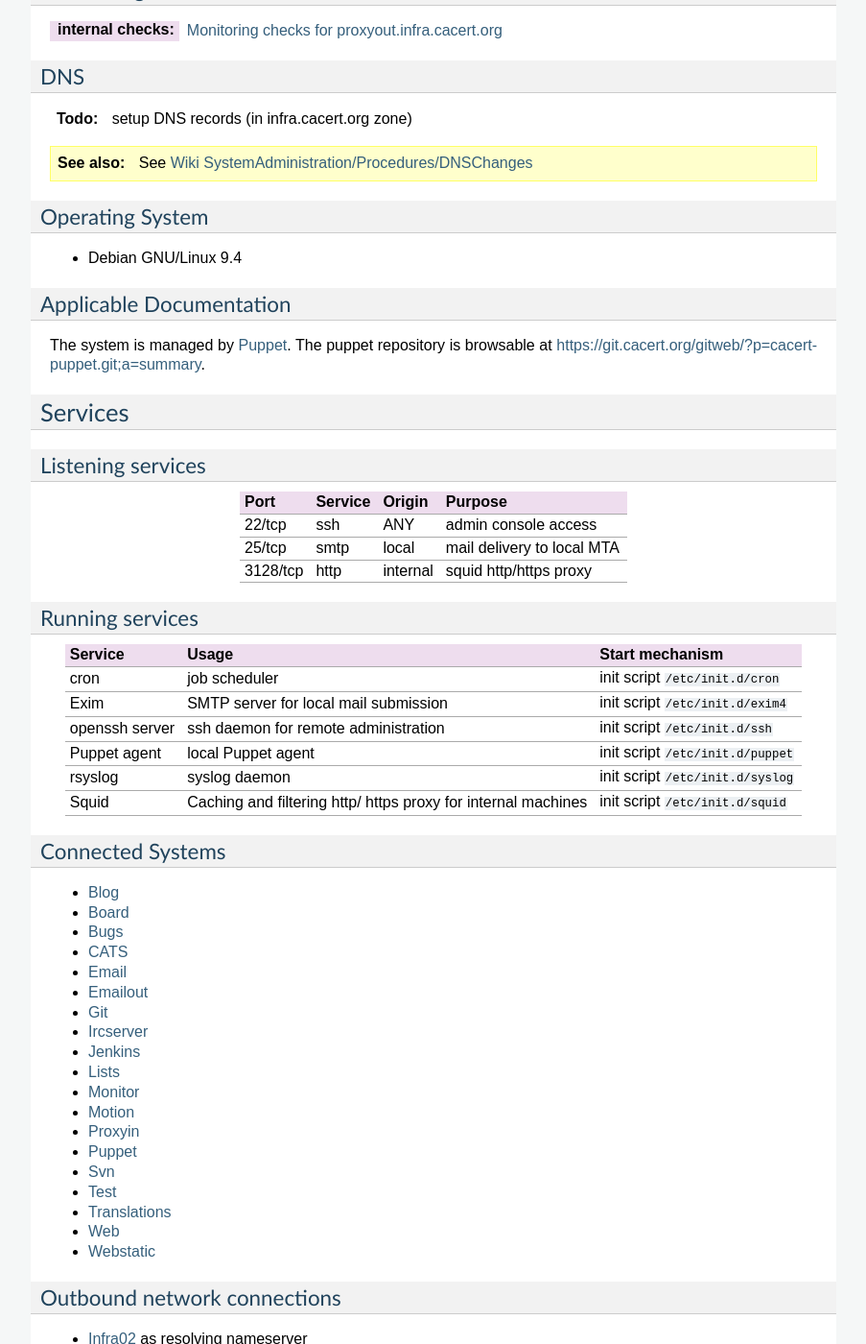
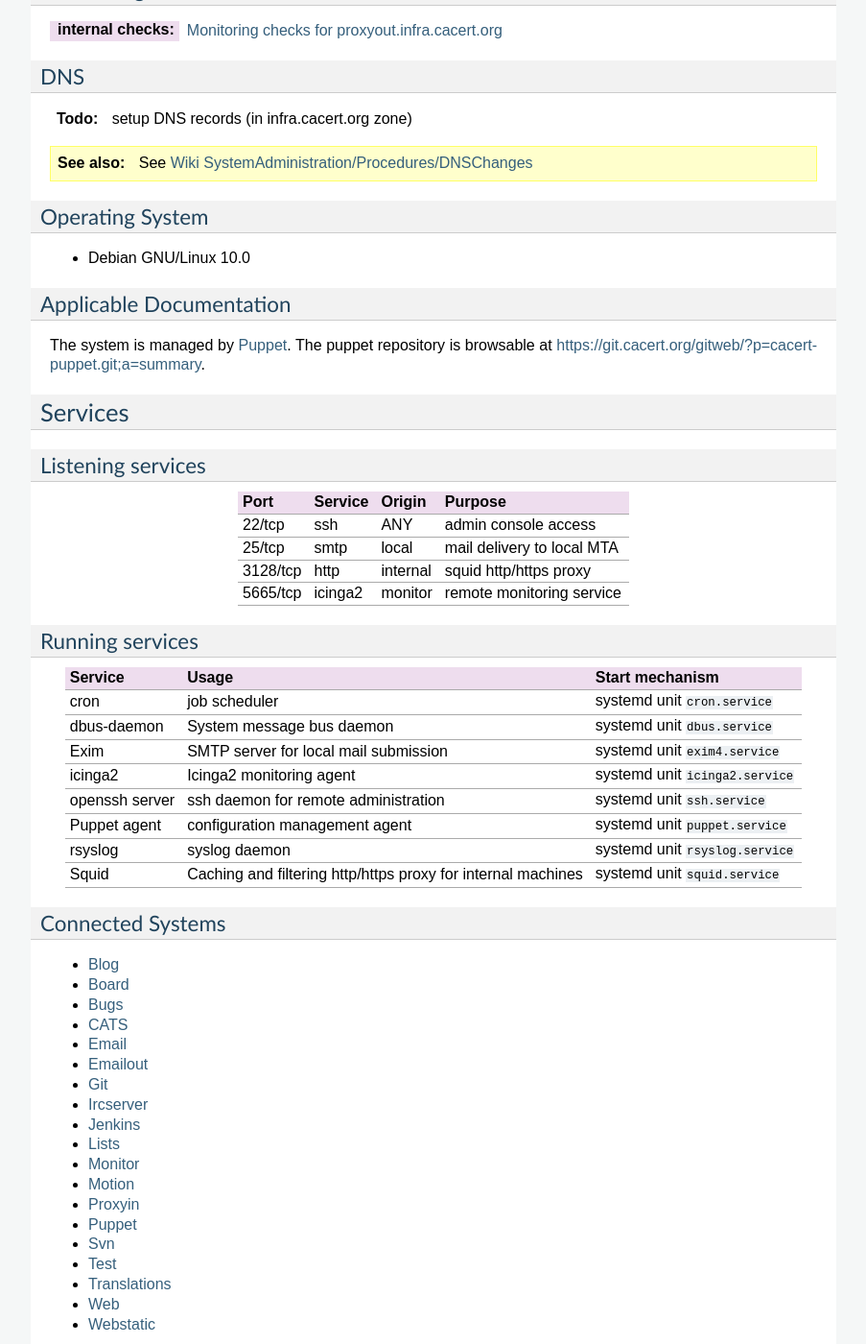
Before and after one commit to CAcertOrg/cacert-infradocs, a Sphinx documentation site: the page built from docs/systems/proxyout.rst, in a window 1280 px wide and 1400 px high, scrolled down 1242 px. Shown: the whole window at 96% size, without its empty margins (198-1101 px from the left). Built offline with Sphinx 7.4.7, drawn with Linux system fonts in a browser that asks for light colours; pages that are not in the unit, such as notebooks, are missing from menus; cross-references to code outside the pages are shown as plain code; some of the changed text lies outside the part shown.

Commit message:
Upgrade proxyout to Debian 10.0 Buster

```diff
--- a/docs/systems/proxyout.rst
+++ b/docs/systems/proxyout.rst
@@ -94,10 +94,10 @@ Operating System
 ----------------
 
 .. index::
-   single: Debian GNU/Linux; Stretch
-   single: Debian GNU/Linux; 9.4
+   single: Debian GNU/Linux; Buster
+   single: Debian GNU/Linux; 10.0
 
-* Debian GNU/Linux 9.4
+* Debian GNU/Linux 10.0
 
 Applicable Documentation
 ------------------------
@@ -111,51 +111,56 @@ Services
 Listening services
 ------------------
 
-+----------+-----------+-----------+-----------------------------------------+
-| Port     | Service   | Origin    | Purpose                                 |
-+==========+===========+===========+=========================================+
-| 22/tcp   | ssh       | ANY       | admin console access                    |
-+----------+-----------+-----------+-----------------------------------------+
-| 25/tcp   | smtp      | local     | mail delivery to local MTA              |
-+----------+-----------+-----------+-----------------------------------------+
-| 3128/tcp | http      | internal  | squid http/https proxy                  |
-+----------+-----------+-----------+-----------------------------------------+
++----------+---------+----------+----------------------------+
+| Port     | Service | Origin   | Purpose                    |
++==========+=========+==========+============================+
+| 22/tcp   | ssh     | ANY      | admin console access       |
++----------+---------+----------+----------------------------+
+| 25/tcp   | smtp    | local    | mail delivery to local MTA |
++----------+---------+----------+----------------------------+
+| 3128/tcp | http    | internal | squid http/https proxy     |
++----------+---------+----------+----------------------------+
+| 5665/tcp | icinga2 | monitor  | remote monitoring service  |
++----------+---------+----------+----------------------------+
 
 Running services
 ----------------
 
 .. index::
    single: cron
+   single: dbus
    single: exim
+   single: icinga2
    single: openssh
-   single: puppet agent
+   single: puppet
    single: rsyslog
    single: squid
 
-+----------------+--------------------+--------------------------------------+
-| Service        | Usage              | Start mechanism                      |
-+================+====================+======================================+
-| cron           | job scheduler      | init script :file:`/etc/init.d/cron` |
-+----------------+--------------------+--------------------------------------+
-| Exim           | SMTP server for    | init script                          |
-|                | local mail         | :file:`/etc/init.d/exim4`            |
-|                | submission         |                                      |
-+----------------+--------------------+--------------------------------------+
-| openssh server | ssh daemon for     | init script :file:`/etc/init.d/ssh`  |
-|                | remote             |                                      |
-|                | administration     |                                      |
-+----------------+--------------------+--------------------------------------+
-| Puppet agent   | local Puppet agent | init script                          |
-|                |                    | :file:`/etc/init.d/puppet`           |
-+----------------+--------------------+--------------------------------------+
-| rsyslog        | syslog daemon      | init script                          |
-|                |                    | :file:`/etc/init.d/syslog`           |
-+----------------+--------------------+--------------------------------------+
-| Squid          | Caching and        | init script                          |
-|                | filtering http/    | :file:`/etc/init.d/squid`            |
-|                | https proxy for    |                                      |
-|                | internal machines  |                                      |
-+----------------+--------------------+--------------------------------------+
++----------------+--------------------------+----------------------------------+
+| Service        | Usage                    | Start mechanism                  |
++================+==========================+==================================+
+| cron           | job scheduler            | systemd unit ``cron.service``    |
++----------------+--------------------------+----------------------------------+
+| dbus-daemon    | System message bus       | systemd unit ``dbus.service``    |
+|                | daemon                   |                                  |
++----------------+--------------------------+----------------------------------+
+| Exim           | SMTP server for          | systemd unit ``exim4.service``   |
+|                | local mail submission    |                                  |
++----------------+--------------------------+----------------------------------+
+| icinga2        | Icinga2 monitoring agent | systemd unit ``icinga2.service`` |
++----------------+--------------------------+----------------------------------+
+| openssh server | ssh daemon for           | systemd unit ``ssh.service``     |
+|                | remote administration    |                                  |
++----------------+--------------------------+----------------------------------+
+| Puppet agent   | configuration management | systemd unit ``puppet.service``  |
+|                | agent                    |                                  |
++----------------+--------------------------+----------------------------------+
+| rsyslog        | syslog daemon            | systemd unit ``rsyslog.service`` |
++----------------+--------------------------+----------------------------------+
+| Squid          | Caching and filtering    | systemd unit ``squid.service``   |
+|                | http/https proxy for     |                                  |
+|                | internal machines        |                                  |
++----------------+--------------------------+----------------------------------+
 
 Connected Systems
 -----------------
```
Also changed, not shown: other parts of docs/systems/proxyout.rst (+5 -3 lines).
